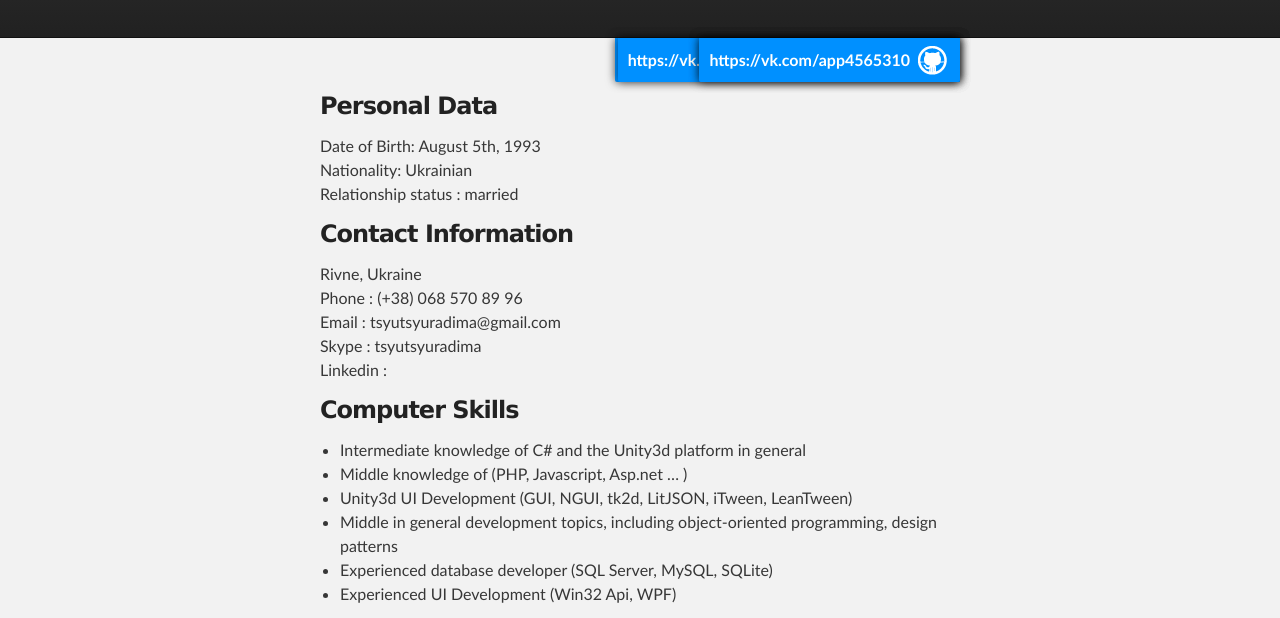
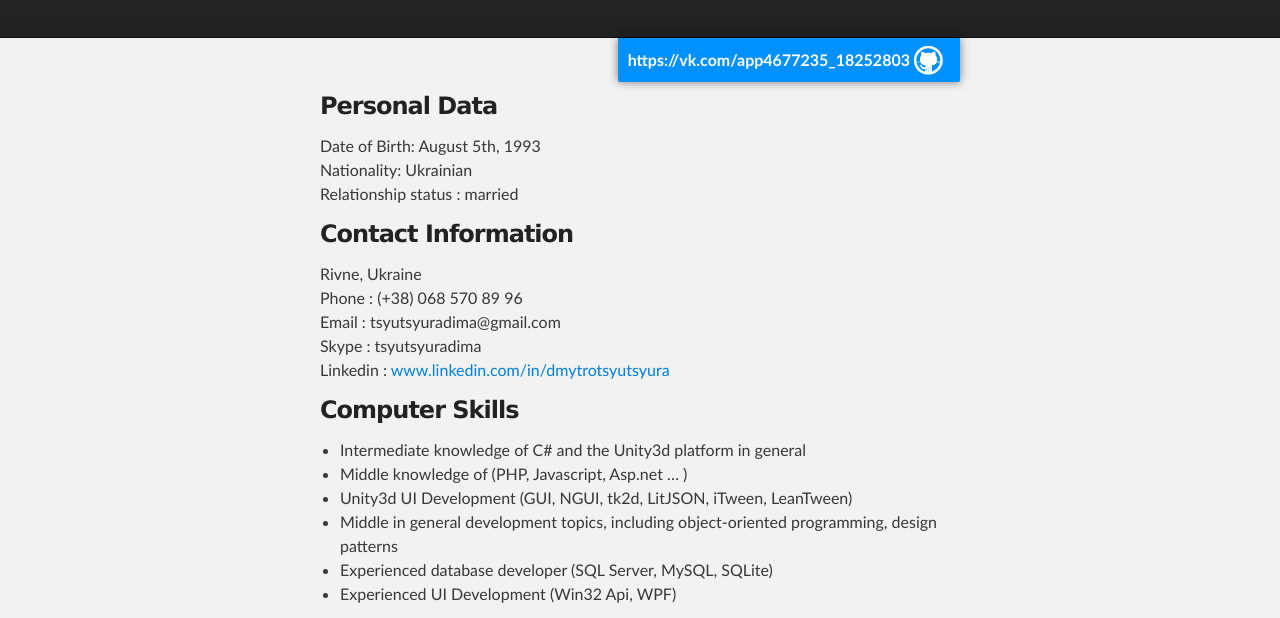
Before and after one commit to tsyutsyuradima/tsyutsyuradima.github.io, a plain HTML site: page index.html in a window 1280 px wide. Shown: the part 172-790 px from the top of the page. Drawn offline with Linux system fonts and the light colour scheme.

Commit message:
test comit from idea

```diff
--- a/index.html
+++ b/index.html
@@ -43,7 +43,7 @@
           Phone : (+38) 068 570 89 96                              <br/>
           Email : tsyutsyuradima@gmail.com                         <br/>
           Skype : tsyutsyuradima                                   <br/>
-          Linkedin : <a id="forkme_banner" href="">www.linkedin.com/in/dmytrotsyutsyura </a>   <br/>
+          Linkedin : <a href="">www.linkedin.com/in/dmytrotsyutsyura </a>   <br/>
 
 
         <h3>Computer Skills</h3>
@@ -73,7 +73,7 @@
 
               <li>(01.08.2013 - 01.10.2014) Create a mobile and a social version of game “BirdsTown”.
                    use: C#, Unity 3D, NGUI, tk2d, SQL, SQLite, XML, JSON, LitJSON, iTween, LeanTween, Trello, GitHub, SVN, SSH, Xcode, TeamCity, testFlight.
-                   (remake - <a id="forkme_banner" href="">https://vk.com/app2647146</a>  <a id="forkme_banner" href="">https://vk.com/app4565310</a> for Unity)
+                   (remake - <a href="">https://vk.com/app2647146</a>  <a href="">https://vk.com/app4565310</a> for Unity)
                    The mobile version for iOS and standalone for Mac and Windows.               </li>
           </ul>
 
```
